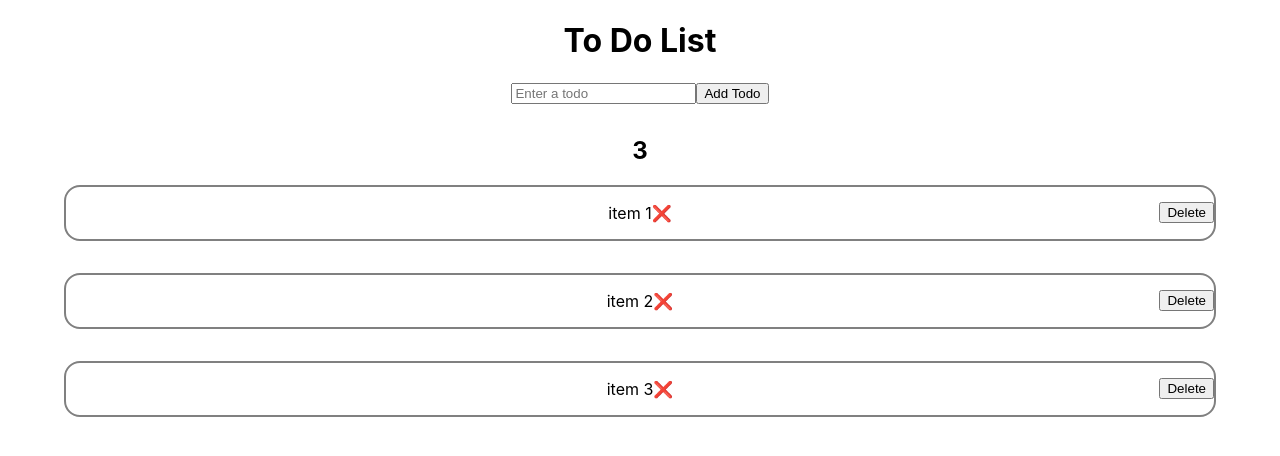
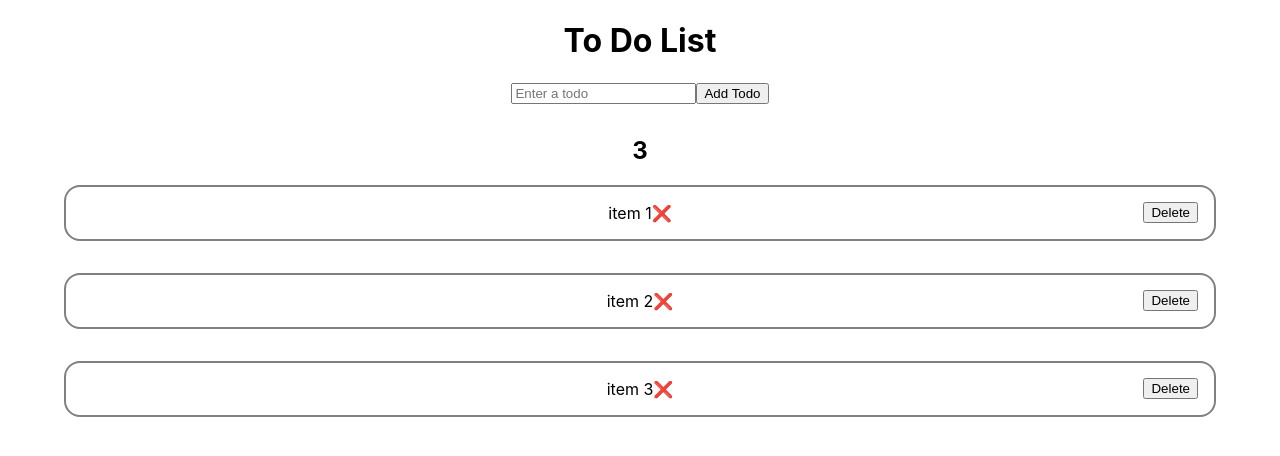
Before and after one commit to mmorris26/hope-ex-1, a React (Create React App) app: page / in a window 1280 px wide. Shown: the top 456 px of the page. Built offline with nearby package versions, Linux system fonts and the light colour scheme.

Commit message:
moved button in a small amount

```diff
--- a/src/App.css
+++ b/src/App.css
@@ -45,6 +45,7 @@
 .delete-item-button {
   position: absolute;
   right: 0;
+  margin-right: 1rem;
 }
 
 .form-div{
```
